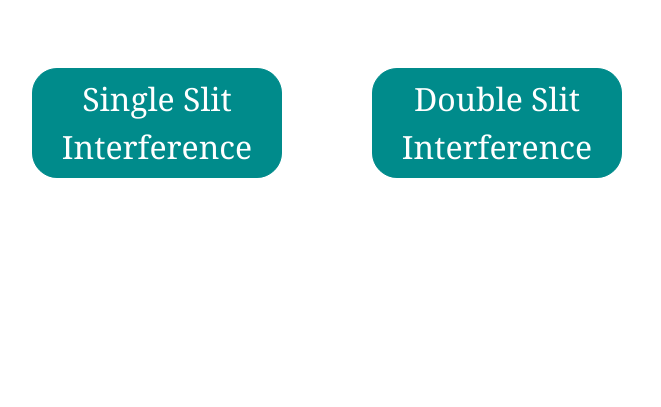
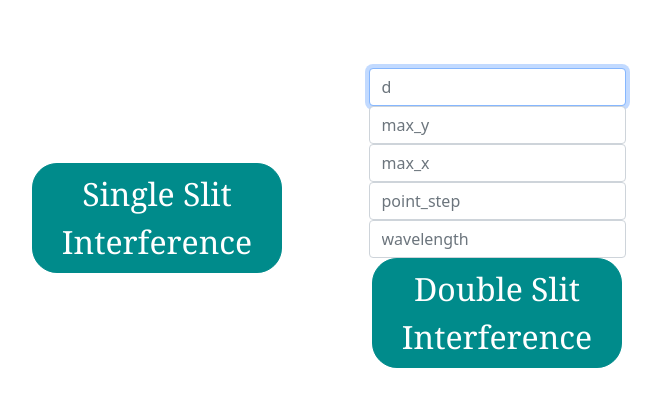
Before and after one commit to Vittorio16/AP-Phys-2-Project, a Flask app: page / in a window 1280 px wide. Shown: the part 66-473 px from the top of the page, without its empty margins (313-974 px from the left). Run offline with Flask 3, Linux system fonts and the light colour scheme.

Commit message:
Attempt at solving runtime error

```diff
--- a/app.py
+++ b/app.py
@@ -1,7 +1,5 @@
 from flask import Flask, request, render_template, session
 from flask_session import Session
-from renderer import *
-
 
 app = Flask(__name__)
 
@@ -30,15 +28,16 @@ def index():
 @app.route('/doubleSlitInterference', methods=["GET", "POST"])
 def doubleSlitInterference():
     if request.method == "POST":
-        d  = request.form['d']
-        max_y  = request.form['max_y']
-        max_x  = request.form['max_x']
-        point_step = request.form['point_step']
-        wavelength = request.form['wavelength']
-
-        create_graph()
-        #TODO: ADD COLOR DROPDOWN AND LIGHT WAVELENGTH INTERACTIONS
-        return None
+        d  = int(request.form['d'])
+        max_y  = int(request.form['max_y'])
+        max_x  = int(request.form['max_x'])
+        point_step = int(request.form['point_step'])
+        wavelength = int(request.form['wavelength'])
+        render_template("singleSlitInterference.html")
+        print ("sjicini")
+        create_graph(d, max_y, max_x, point_step, wavelength)
+        print ("jsdni")
+        return render_template('doubleSlitInterference.html', graph="graph.png")
 
     else:
         return render_template('doubleSlitInterference.html')
--- a/static/styles.css
+++ b/static/styles.css
@@ -44,3 +44,7 @@
     background-color: darkcyan;
     border-color: darkcyan;
 }
+
+.centered {
+    text-align: center;
+}
--- a/templates/doubleSlitInterference.html
+++ b/templates/doubleSlitInterference.html
@@ -5,5 +5,8 @@
 {% endblock %}
 
 {% block main %}
+    <div class="centered">
+        <img src="graph.png" alt="Double Slit Graph">
+    </div>
 
 {% endblock %}
--- a/templates/index.html
+++ b/templates/index.html
@@ -12,7 +12,12 @@
         </form>
     </div>
     <div class="col-md-4 col-sm-6 col-12 icon-box d-flex justify-content-center align-items-center">
-        <form action="/doubleSlitInterference" method="get" name="double_slit_form">
+        <form action="/doubleSlitInterference" method="post" name="double_slit_form">
+            <input autocomplete="off" autofocus class="form-control mx-auto w-auto" id="d" name="d" placeholder="d" type="text">
+            <input autocomplete="off" autofocus class="form-control mx-auto w-auto" id="max_y" name="max_y" placeholder="max_y" type="text">
+            <input autocomplete="off" autofocus class="form-control mx-auto w-auto" id="max_x" name="max_x" placeholder="max_x" type="text">
+            <input autocomplete="off" autofocus class="form-control mx-auto w-auto" id="point_step" name="point_step" placeholder="point_step" type="text">
+            <input autocomplete="off" autofocus class="form-control mx-auto w-auto" id="wavelength" name="wavelength" placeholder="wavelength" type="text">
             <button class="page-button btn btn-primary fas fa-camera-retro" type="submit" name="double_slit_button">Double Slit Interference</button>
         </form>
     </div>
```
